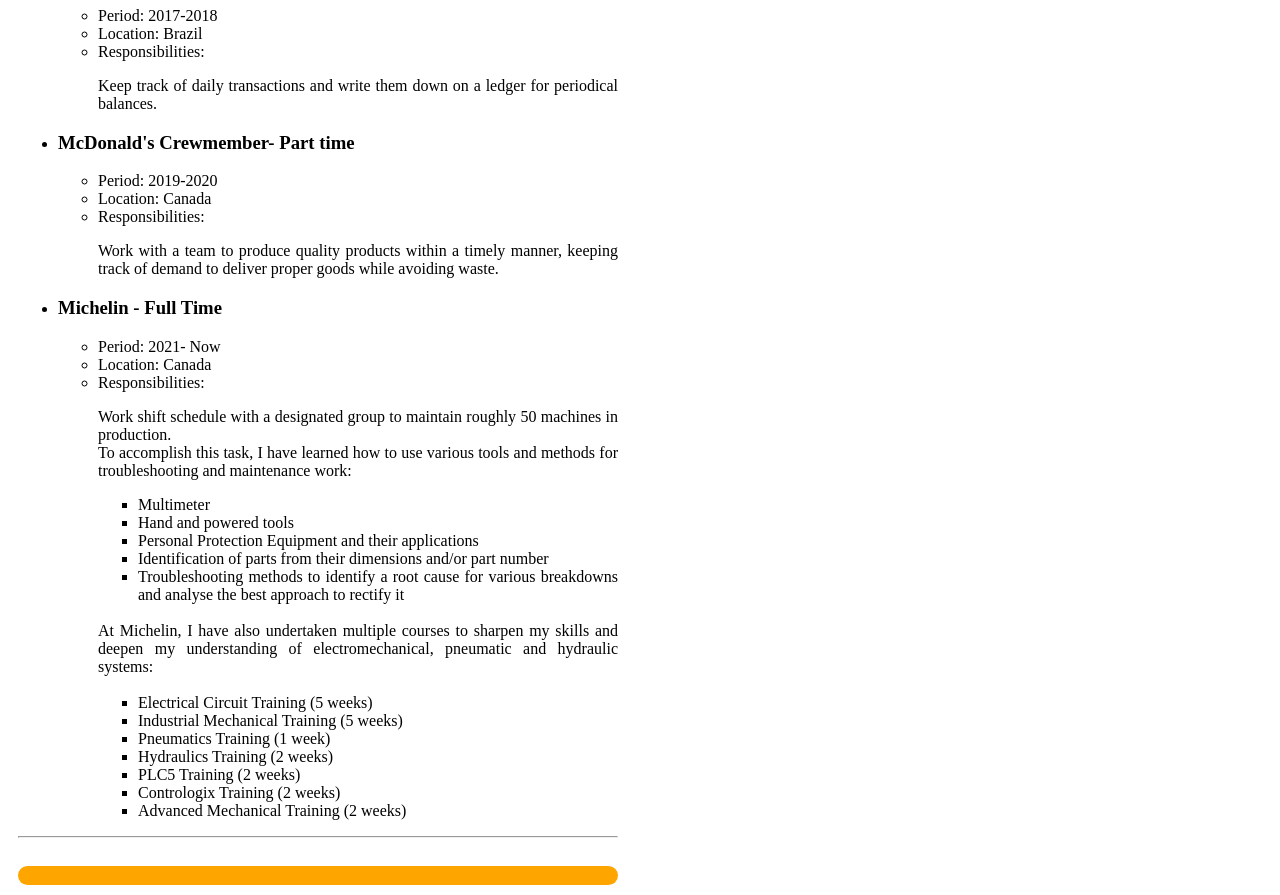
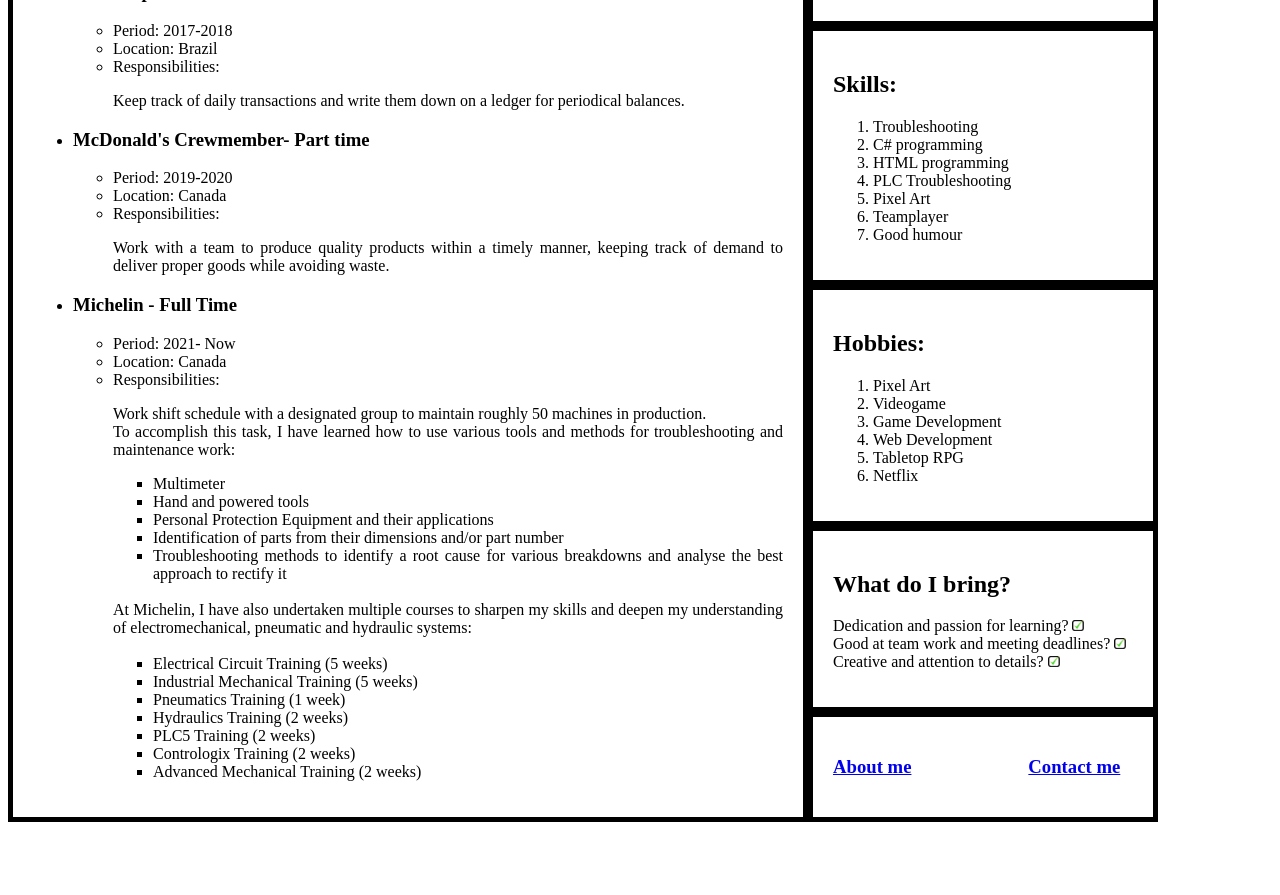
Before and after one commit to rdss33/HTML-Resume, a plain HTML site: page index.html in a window 1280 px wide. Shown: the part 470-1365 px from the top of the page. After the commit the page ends 1292 px from the top, so only its background shows below. Drawn offline with Linux system fonts and the light colour scheme.

Commit message:
Add files via upload

```diff
--- a/index.html
+++ b/index.html
@@ -5,13 +5,13 @@
     <title>My Resume</title>
     <style>
       #container{
-      width: 450px; }
+      width: 1200px; }
       .col-1{
-      width: 600px; float: left; color: rgb(0, 0, 0);
-      text-align: justify; margin: 10px; border-radius: 20px; background: rgb(255, 255, 255); }
+      width: 750px; float: left; color: rgb(0, 0, 0);
+      text-align: justify; padding: 20px ; border: 5px solid black; background: rgb(255, 255, 255); }
       .col-2{
-      width: 600px; float: left; color: green;
-      text-align: justify; margin: 10px; border-radius: 20px; background: orange; }
+      width: 300px; float: left; color: rgb(0, 0, 0);
+      text-align: justify; padding: 20px ; border: 5px solid black; background: rgb(255, 255, 255); }
    </style>
 </head>
 
@@ -98,13 +98,48 @@
                     </li>
                 </ul>
             <!--END of Work experience block-->
-            <hr>
+
         </div>
         <div class="col-2">
-            <h3></h3>
+            <img src="./Resources/assets/images/Placeholder.png" width="311"/>
+        </div>
+        <div class="col-2">
+            <h2>Skills:</h2>
+            <ol>
+                <li>Troubleshooting</li>
+                <li>C# programming</li>
+                <li>HTML programming</li>
+                <li>PLC Troubleshooting</li>
+                <li>Pixel Art</li>
+                <li>Teamplayer</li>
+                <li>Good humour</li>
+            </ol>
+        </div>
+        <div class="col-2">
+            <h2>Hobbies:</h2>
+            <ol>
+                <li>Pixel Art</li>
+                <li>Videogame</li>
+                <li>Game Development</li>
+                <li>Web Development</li>
+                <li>Tabletop RPG</li>
+                <li>Netflix</li>
+            </ol>
+        </div>
+        <div class="col-2">
+            <h2>What do I bring?</h2>
+            <p>
+                Dedication and passion for learning? <img src="./Resources/assets/images/checked box.png" width="12">
+                <br />
+                Good at team work and meeting deadlines? <img src="./Resources/assets/images/checked box.png" width="12">
+                <br/>
+                Creative and attention to details? <img src="./Resources/assets/images/checked box.png" width="12">
+            </p>
+        </div>
+        <div class="col-2">
+            <h3><a href="./Resources/public/About.html">About me</a> &nbsp &nbsp &nbsp &nbsp &nbsp &nbsp &nbsp &nbsp &nbsp &nbsp &nbsp &nbsp <a href="./Resources/public/contact.html">Contact me</a></h3>
         </div>
     </div>
-
 </body>
 <!--This is where my code ends-->
 
```
Also changed, not shown: Resources/assets/images/Placeholder.png (added), Resources/assets/images/checked box.png (added), Resources/public/About.html (added), Resources/public/contact.html (added).
